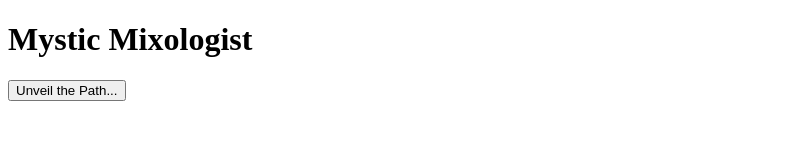
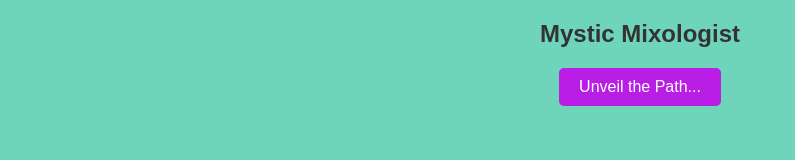
Before and after one commit to acidstag/mystic-mixologist, a plain HTML site: page index.html in a window 1280 px wide. Shown: the whole page, without its empty margins (0-795 px from the left). Drawn offline with Linux system fonts and the light colour scheme.

Commit message:
add css styling

```diff
--- a/index.html
+++ b/index.html
@@ -14,6 +14,7 @@
   </form>
   <div id="interpretation"></div>
   <div id="cardContainer"></div>
+  <div></div>
   <div id="cocktailContainer"></div>
 </body>
 </html>
--- a/script.js
+++ b/script.js
@@ -45,18 +45,22 @@ async function fetchCocktail() {
 
             const name = document.createElement('h3')
             name.textContent = 'Name: ' + cocktail.strDrink
+            name.classList.add('name')
             cocktailDiv.append(name)
 
             const glass = document.createElement('p')
             glass.textContent = 'Glass: ' + cocktail.strGlass
+            glass.classList.add('glass')
             cocktailDiv.append(glass)
 
             const instructions = document.createElement('p')
             instructions.textContent = 'Instructions: ' + cocktail.strInstructions
+            instructions.classList.add('instructions')
             cocktailDiv.append(instructions)
 
             const ingredientsHeader = document.createElement("p")
             ingredientsHeader.textContent = "Ingredients: "
+            ingredientsHeader.classList.add('ingredients-header')
             cocktailDiv.append(ingredientsHeader)
 
             const ingredientsList = document.createElement('ul')
@@ -66,9 +70,11 @@ async function fetchCocktail() {
             if (ingredient && measure) {
                 const listItem = document.createElement('li')
                 listItem.textContent = `${measure.trim()}: ${ingredient}`
+                ingredientsList.classList.add('ingredients-list')
                 ingredientsList.append(listItem)
             } else if (ingredient) {
                 const listItem = document.createElement('li')
+                ingredientsList.classList.add('ingredients-list')
                 listItem.textContent = ingredient
                 ingredientsList.append(listItem)
             }
@@ -112,7 +118,7 @@ form.addEventListener('submit', async function(e) {
     document.querySelector('#interpretation').textContent = tarotCardInterpretation(drawCard)
 
     const showCocktailButton = document.createElement('button')
-    showCocktailButton.textContent = 'Unveil your libation destiny!'
+    showCocktailButton.textContent = '...reveil your libation destiny!'
     showCocktailButton.addEventListener('click', async function() {
         const cocktails = await fetchCocktail()
         cocktailDisplay(cocktails)
--- a/styles.css
+++ b/styles.css
@@ -0,0 +1,55 @@
+body, h1, form, button {
+    margin: 0;
+    padding: 0;
+}
+
+body {
+    font-family: Arial, Helvetica, sans-serif;
+    background-color: #6ed5bb;
+    color: #333;
+    text-align: center;
+    padding: 20px;
+    position: relative;
+}
+
+h1 {
+    margin-bottom: 20px;
+    font-size: 24px;
+    z-index: 2
+}
+
+#tarotForm {
+    margin-bottom: 20px;
+    z-index: 2;
+}
+
+#interpretation {
+    padding: 10px;
+    font-style: italic;
+
+}
+
+#cardContainer {
+    position: relative;
+    margin-top: 20px;
+    margin-bottom: 40px;
+    justify-content: center;
+    align-items: center;
+}
+
+#cocktailContainer {
+    margin-top: 40px;
+
+}
+
+button {
+    background-color: #b91ee4;
+    color: #fff;
+    border: none;
+    border-radius: 5px;
+    padding: 10px 20px;
+    font-size: 16px;
+    cursor: pointer;
+    transition: background-color 0.3s;
+    z-index: 2;
+}
```
